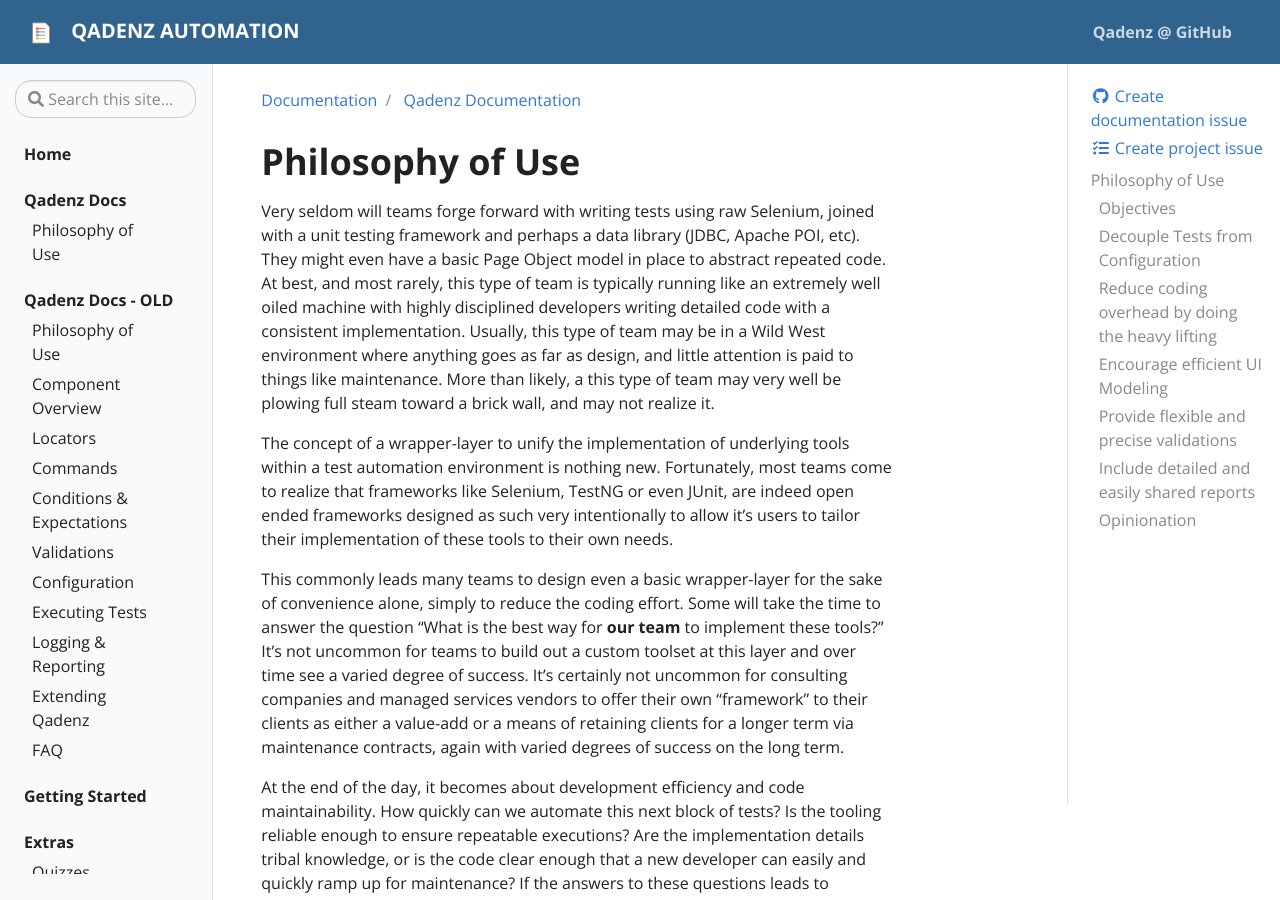
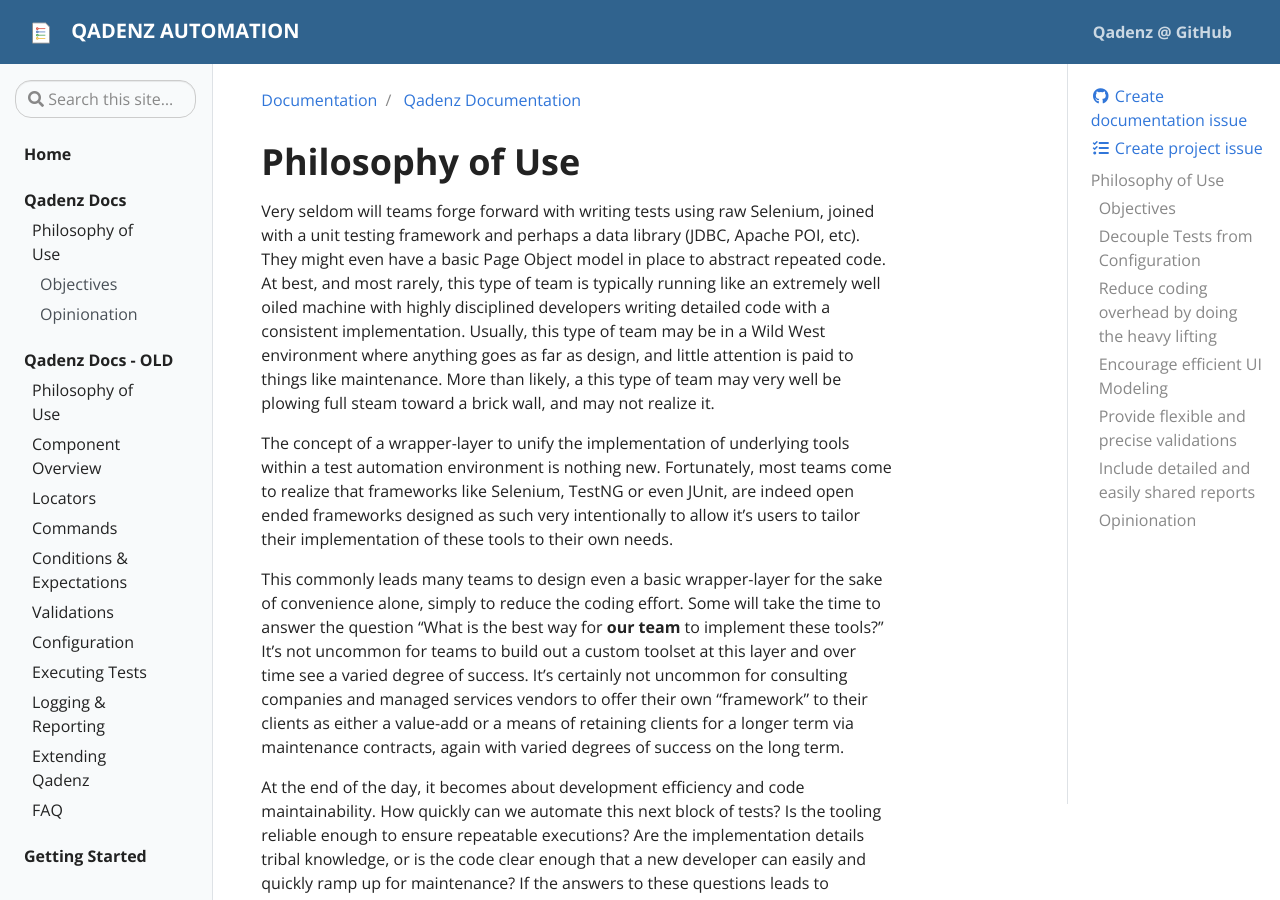
Before and after one commit to qadenz/qadenz.github.io, a Jekyll site: the page built from _docs/qadenz.md, in a window 1280 px wide and 900 px high. Built offline with Jekyll 4.4.1, drawn with Linux system fonts in a browser that asks for light colours.

Commit message:
Configuring collapsible child links on toc

```diff
--- a/_data/toc.yml
+++ b/_data/toc.yml
@@ -5,7 +5,11 @@
   links:
     - title: Philosophy of Use
       url: "docs/qadenz#Philosophy Of Use"
-
+      children:
+      - title: Objectives
+        url: "docs/qadenz#objectives"
+      - title: Opinionation
+        url: "docs/qadenz#opinionation"
 - title: Qadenz Docs - OLD
   url: docs
   links:
```
